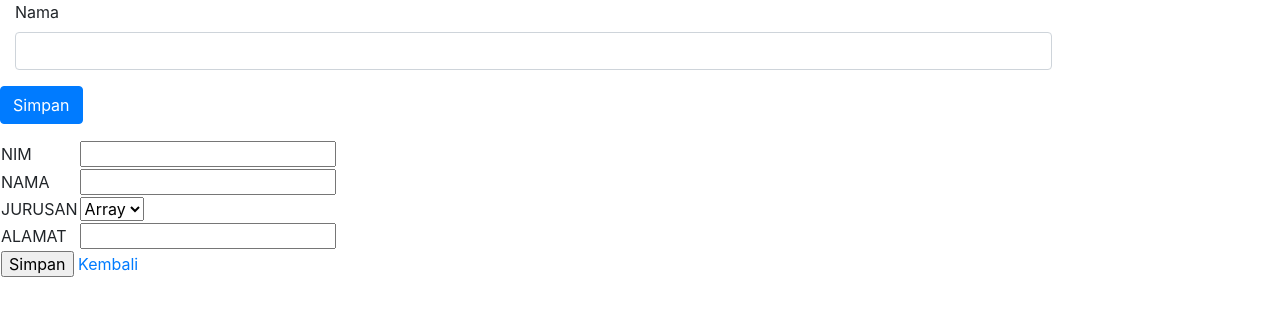
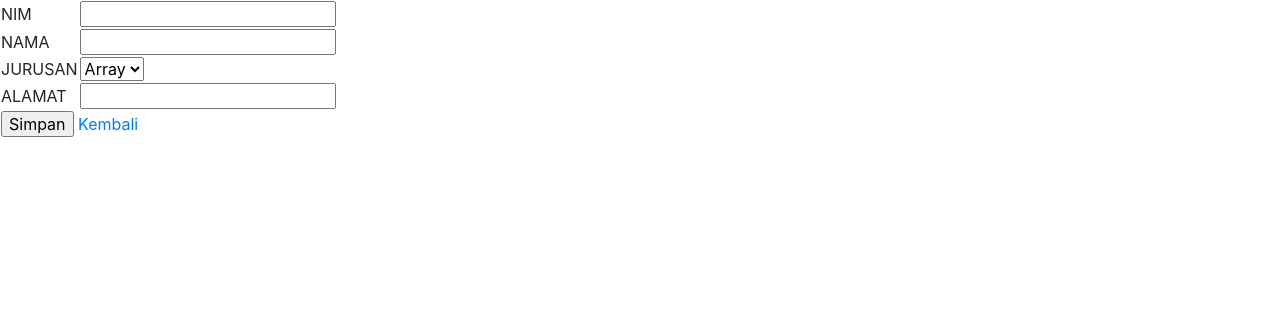
Before and after one commit to handiputra/rest, a CodeIgniter app: the page made by rest_client/application/views/mahasiswa/create.php in a window 1280 px wide. Shown: the top 316 px of the page. Run offline with CodeIgniter, Linux system fonts and the light colour scheme; the template is opened without the code that fills it: most values are stand-ins (such as "Sample title", 1, 10 or a date in 2020); some libraries are stand-ins or nearby versions.

Commit message:
create progress 1

```diff
--- a/rest_client/application/views/mahasiswa/create.php
+++ b/rest_client/application/views/mahasiswa/create.php
@@ -12,27 +12,13 @@
 
 
 </head>
-<form method="post" class="form-horizontal">
-      <div class="form-group">
-        <label class="control-label col-sm-2">
-          Nama
-        </label>
-        <div class="col-sm-10">
-          <input type="text" class="form-control" name="nama">
-        </div>
-      </div>
-  <button name="submit" class="btn btn-primary">
-          Simpan
-        </button>
 
-
-</form>
 
 
 <table class="form_input">
     <tr>
       <td>NIM</td>
-      <td><?php echo form_input('nim');?></td>
+      <td><?php echo form_input("nim");?></td>
     </tr>
     <tr>
       <td>NAMA</td>
```
